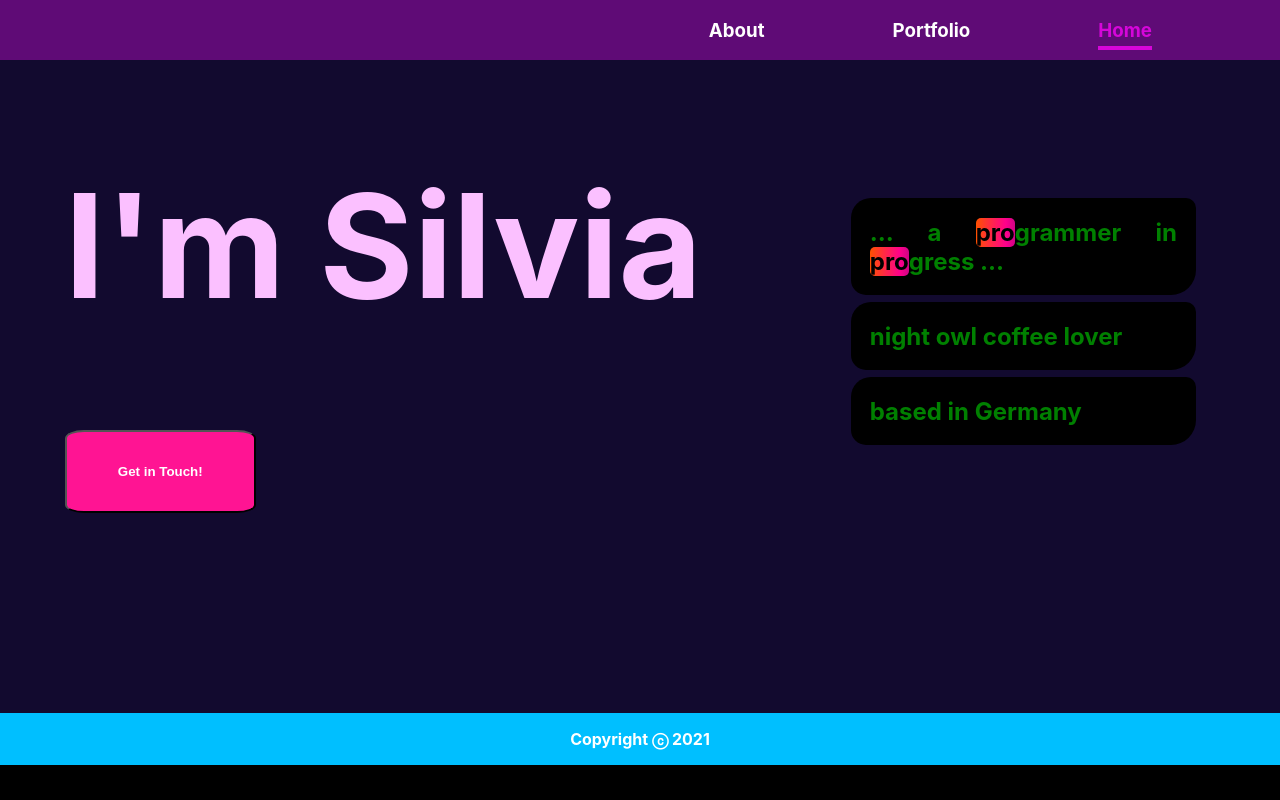
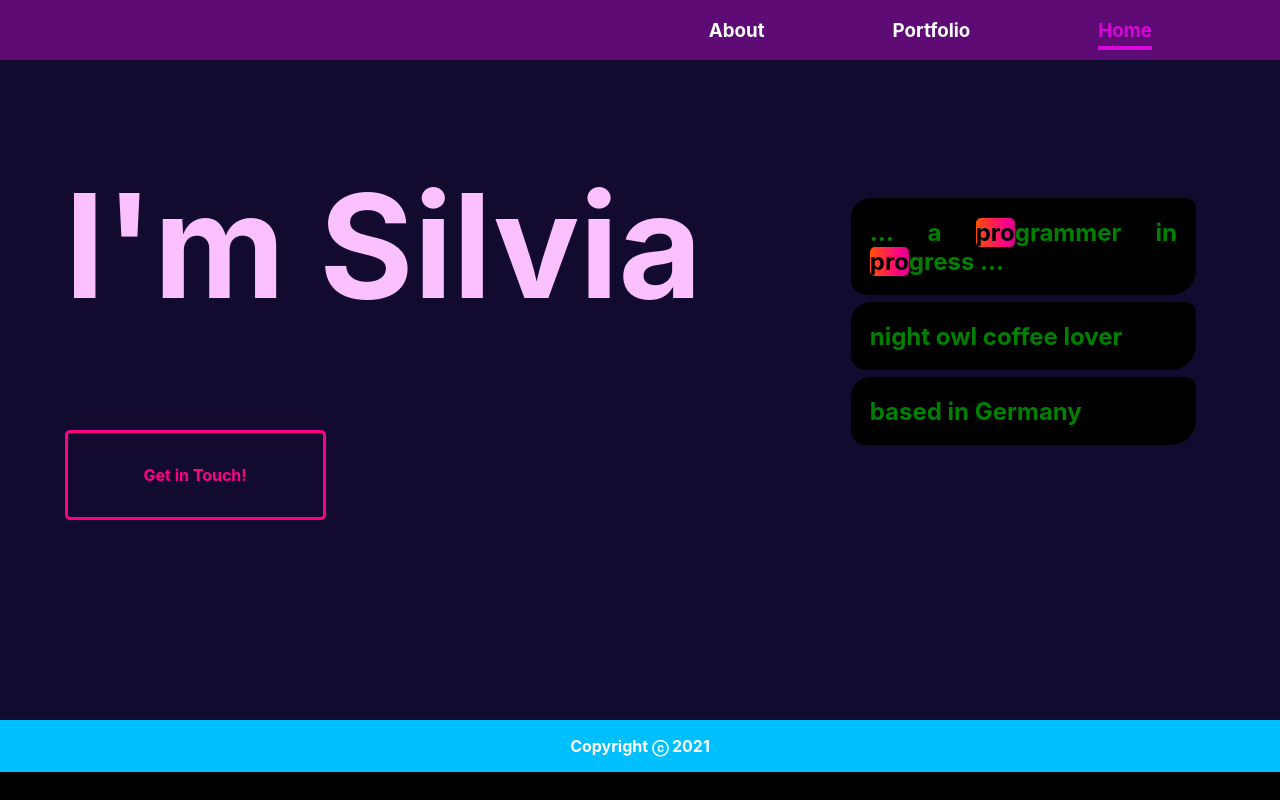
Before and after one commit to SilviaBaer/portfolio-website, a React (Create React App) app in the folder portfolio-website/: page /welcome in a window 1280 px wide. Built offline with nearby package versions, Linux system fonts and the light colour scheme.

Commit message:
🚚 import button component

```diff
--- a/portfolio-website/src/components/name/name.jsx
+++ b/portfolio-website/src/components/name/name.jsx
@@ -1,10 +1,11 @@
 import styles from "../name/name.module.css"
+import Button from "../button/button"
 
 function Name() {
     return (
         <div className={styles.container}>
 <h1 className={styles.name}>I'm Silvia</h1>
-<button className={styles.btn}>Get in Touch!</button>
+<Button/>
         </div>
 
     )
--- a/portfolio-website/src/components/name/name.module.css
+++ b/portfolio-website/src/components/name/name.module.css
@@ -9,12 +9,3 @@
     color: #fbc0ff;
     font-size: 900%;
 }
-
-.btn {
-    padding: 5%;
-    color: white;
-    background-color: deeppink;
-    border-radius: 10%;
-    font-weight: bolder;
-    max-width: 30%;
-}
```
